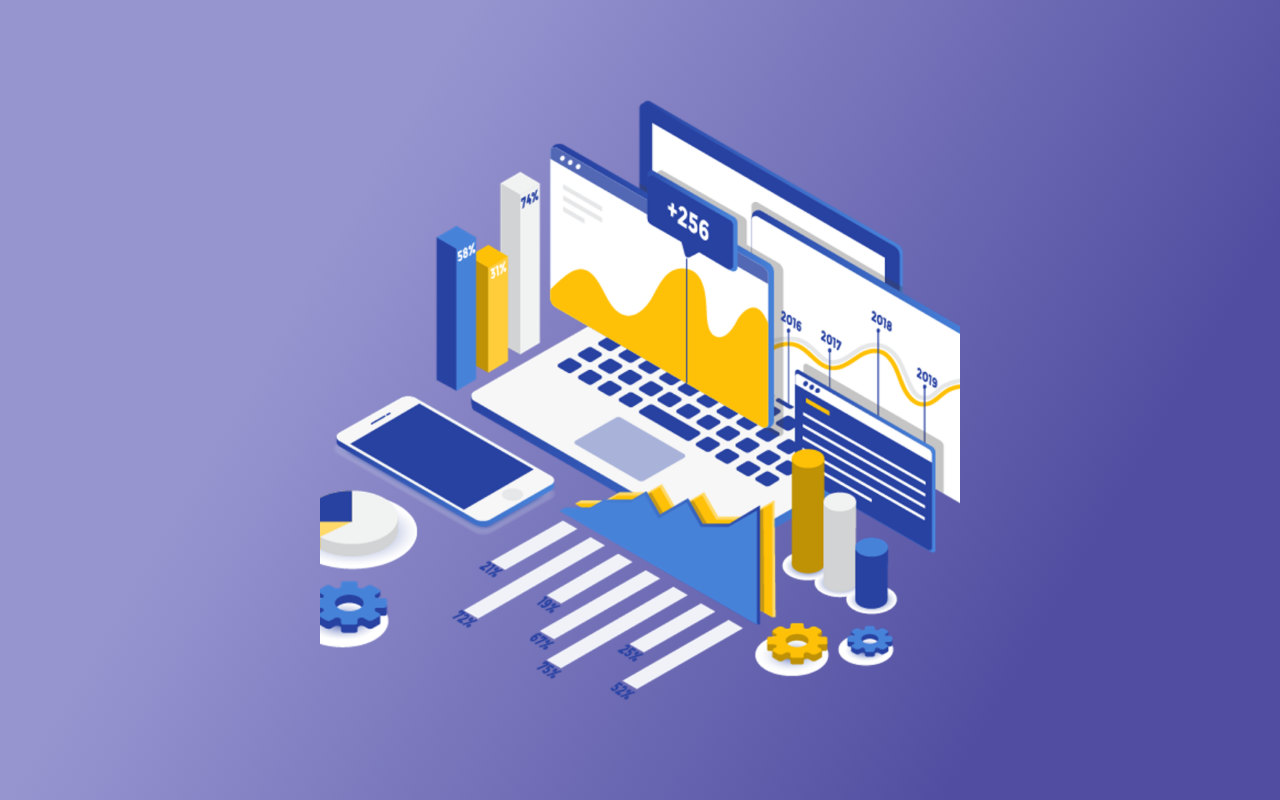
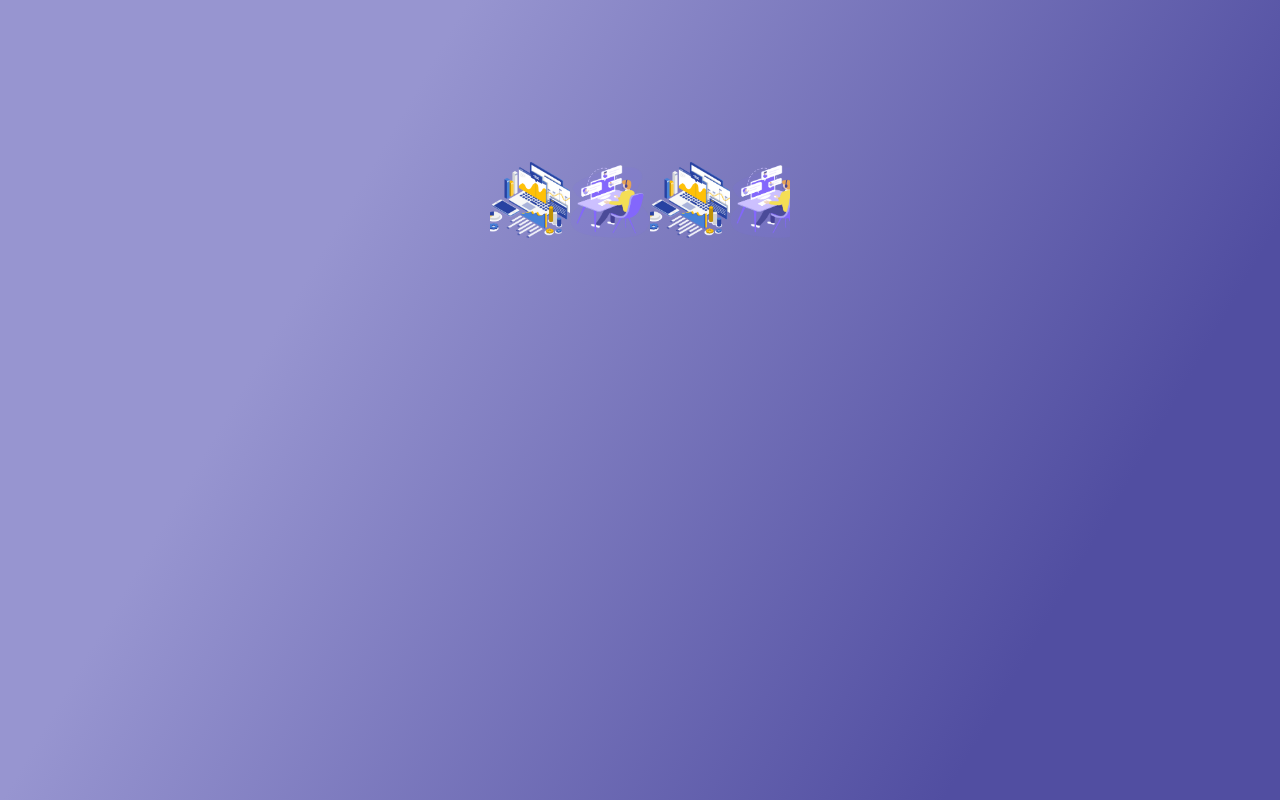
Before and after one commit to ArtyomBagautdinov/agbis-test, a Vue app: page /details in a window 1280 px wide. Built offline with nearby package versions, Linux system fonts and the light colour scheme.

Commit message:
работа над слайдером

```diff
--- a/src/components/HelloWorld.vue
+++ /dev/null
@@ -1,61 +0,0 @@
-<template>
-  <div class="hello">
-    <h1>{{ msg }}</h1>
-    <p>
-      For a guide and recipes on how to configure / customize this project,<br>
-      check out the
-      <a href="https://cli.vuejs.org" target="_blank" rel="noopener">vue-cli documentation</a>.
-    </p>
-    <h3>Installed CLI Plugins</h3>
-    <ul>
-      <li><a href="https://github.com/vuejs/vue-cli/tree/dev/packages/%40vue/cli-plugin-babel" target="_blank" rel="noopener">babel</a></li>
-      <li><a href="https://github.com/vuejs/vue-cli/tree/dev/packages/%40vue/cli-plugin-pwa" target="_blank" rel="noopener">pwa</a></li>
-      <li><a href="https://github.com/vuejs/vue-cli/tree/dev/packages/%40vue/cli-plugin-router" target="_blank" rel="noopener">router</a></li>
-      <li><a href="https://github.com/vuejs/vue-cli/tree/dev/packages/%40vue/cli-plugin-vuex" target="_blank" rel="noopener">vuex</a></li>
-      <li><a href="https://github.com/vuejs/vue-cli/tree/dev/packages/%40vue/cli-plugin-eslint" target="_blank" rel="noopener">eslint</a></li>
-    </ul>
-    <h3>Essential Links</h3>
-    <ul>
-      <li><a href="https://vuejs.org" target="_blank" rel="noopener">Core Docs</a></li>
-      <li><a href="https://forum.vuejs.org" target="_blank" rel="noopener">Forum</a></li>
-      <li><a href="https://chat.vuejs.org" target="_blank" rel="noopener">Community Chat</a></li>
-      <li><a href="https://twitter.com/vuejs" target="_blank" rel="noopener">Twitter</a></li>
-      <li><a href="https://news.vuejs.org" target="_blank" rel="noopener">News</a></li>
-    </ul>
-    <h3>Ecosystem</h3>
-    <ul>
-      <li><a href="https://router.vuejs.org" target="_blank" rel="noopener">vue-router</a></li>
-      <li><a href="https://vuex.vuejs.org" target="_blank" rel="noopener">vuex</a></li>
-      <li><a href="https://github.com/vuejs/vue-devtools#vue-devtools" target="_blank" rel="noopener">vue-devtools</a></li>
-      <li><a href="https://vue-loader.vuejs.org" target="_blank" rel="noopener">vue-loader</a></li>
-      <li><a href="https://github.com/vuejs/awesome-vue" target="_blank" rel="noopener">awesome-vue</a></li>
-    </ul>
-  </div>
-</template>
-
-<script>
-export default {
-  name: 'HelloWorld',
-  props: {
-    msg: String
-  }
-}
-</script>
-
-<!-- Add "scoped" attribute to limit CSS to this component only -->
-<style scoped>
-h3 {
-  margin: 40px 0 0;
-}
-ul {
-  list-style-type: none;
-  padding: 0;
-}
-li {
-  display: inline-block;
-  margin: 0 10px;
-}
-a {
-  color: #42b983;
-}
-</style>
--- /dev/null
+++ b/src/components/Slider.vue
@@ -0,0 +1,54 @@
+<template>
+  <div class="h-full">
+      <div class="overflow-hidden mx-auto my-0 mx-width-300 h-1/2">
+        <div class="flex justify-start items-center h-full">
+          <slider-item v-for="val in items" :key="val.id" :itemObject="val"/>
+        </div>
+      </div>
+      <!-- <button @click="nextSlide" class="text-white text-large">next</button> -->
+      <!-- <button @click="prevSlide" class="text-white text-large">prev</button> -->
+  </div>
+</template>
+
+<script>
+
+import SliderItem from "@/components/SliderItem.vue"
+
+export default {
+  props : {
+    items : {
+      type: Array,
+      required: true
+    }
+  },
+  components: {
+    SliderItem
+  },
+  data(){
+    return {
+      currentIndex: 0
+    }
+  },
+  methods : {
+    prevSlide(){
+      // if(this.currentIndex>0) {
+        this.currentIndex--;
+      // }
+      console.log(this.currentIndex);
+    },
+    nextSlide(){
+      // if(this.items.length < this.currentIndex) {
+        this.currentIndex++;
+      // }
+      console.log(this.currentIndex);
+    }
+  }
+}
+</script>
+
+<style>
+
+  .mx-width-300{
+    max-width: 300px;
+  }
+</style>
--- /dev/null
+++ b/src/components/SliderItem.vue
@@ -0,0 +1,26 @@
+<template>
+  <div>
+      <div class="w-full mr-20">
+          <img :src="itemObject.imgSrc" alt="detailsImg">
+      </div>
+  </div>
+</template>
+
+<script>
+export default {
+    props : {
+        itemObject : {
+            type: Object,
+            required: true
+        }
+    },
+}
+</script>
+
+<style>
+
+/* .width-image {
+    width: 200px !important;
+} */
+
+</style>
--- a/src/views/Details.vue
+++ b/src/views/Details.vue
@@ -2,25 +2,49 @@
    <div class="details-gradient">
       <div class="mx-auto container">
          <div class="flex flex-col justify-center items-center h-screen">
-            <img class="w-1/2" src="@/assets/images/details-one.png" alt="details-one">
-
-            <!-- <h1 class="text-lg text-white font-extrabold mb-2">Личный кабинет</h1>
-            <p class="text-xs text-white font-medium text-left w-2/3 mb-5">Если вы уже зарегистрированы   то пройдите авторизацию. Если нет,  то ознакомьтесь с основной информацией о возможностях “личного кабинета” и выполните  простые шаги регистрации.</p>
-            <button class="py-3 px-20 login-button-gradient text-white w-2/3 mb-2 font-bold rounded-md focus:outline-none focus:shadow-md">Войти</button>
-            <router-link to="/details">
-            <span class="font-bold text-white">подробнее</span>
-            </router-link> -->
+            <slider :items="sliderItems"/>
          </div>
       </div>
    </div>
 </template>
 
 <script>
+
+import Slider from '@/components/Slider.vue'
+
 export default {
-
+      data(){
+         return {
+            sliderItems: [
+               {
+                  id: 1,
+                  title: "Командная работа",
+                  paragraph: "Общайтесь и решайте в онлайне  задачи компании всей командой",
+                  imgSrc: require('@/assets/images/details-one.png'),
+               },
+               {
+                  id: 2,
+                  title: "Управление и контроль",
+                  paragraph: "Контролируй и влияй на любые внутренние процессы компанни с мобильного устройства",
+                  imgSrc: require('@/assets/images/details-two.png'),
+               },
+               {
+                  id: 3,
+                  title: "Командная работа",
+                  paragraph: "Общайтесь и решайте в онлайне  задачи компании всей командой",
+                  imgSrc: require('@/assets/images/details-one.png'),
+               },
+               {
+                  id: 4,
+                  title: "Управление и контроль",
+                  paragraph: "Контролируй и влияй на любые внутренние процессы компанни с мобильного устройства",
+                  imgSrc: require('@/assets/images/details-two.png'),
+               }
+            ]
+         }
+      },
+      components : {
+         Slider
+      }
 }
 </script>
-
-<style>
-
-</style>
```
